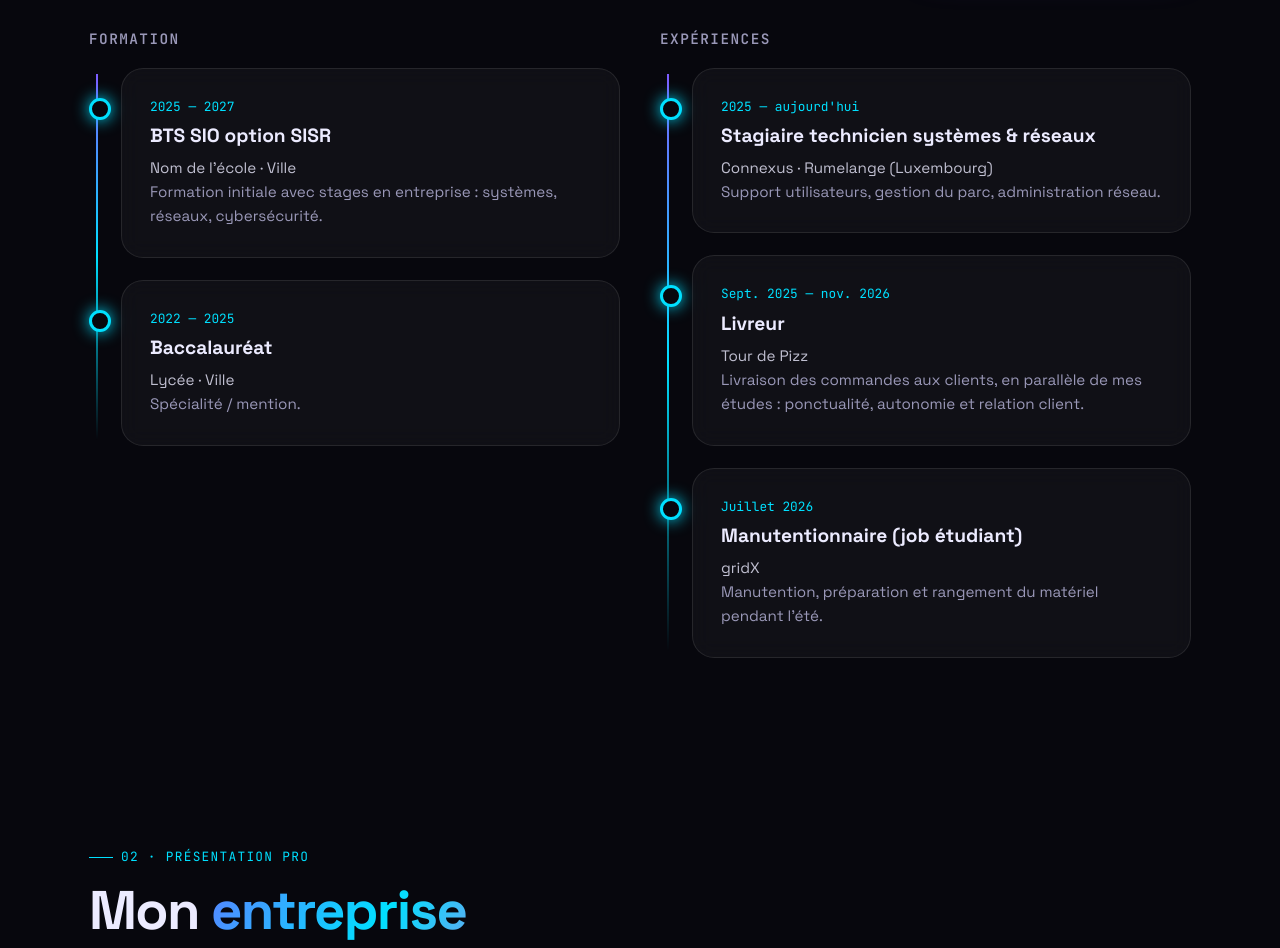
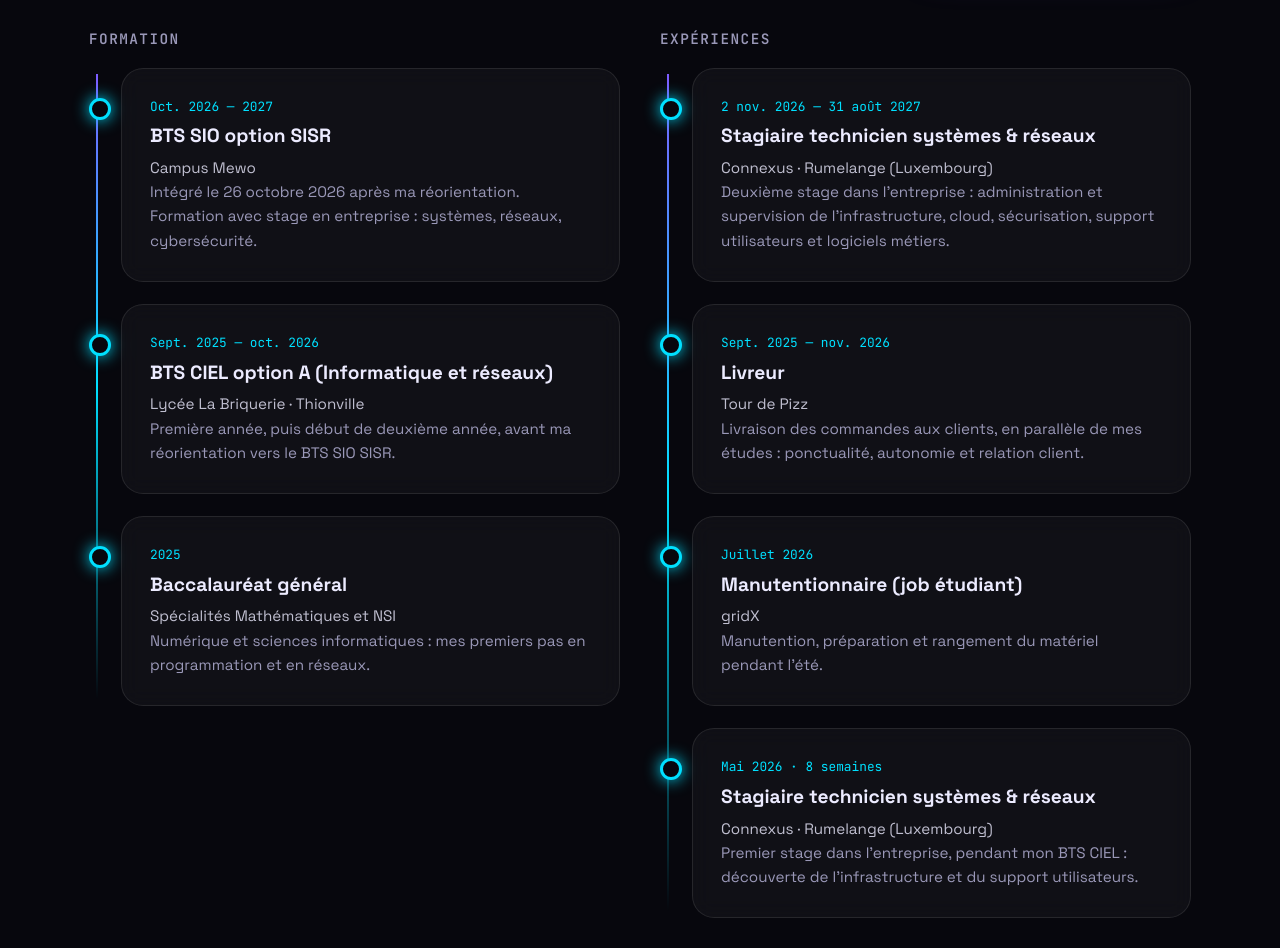
Before and after one commit to nxthox/nxthox.github.io, a plain HTML site: page index.html in a window 1280 px wide. Shown: the part 1523-2471 px from the top of the page. Drawn offline with Linux system fonts and the light colour scheme.

Commit message:
Add files via upload

```diff
--- a/index.html
+++ b/index.html
@@ -387,13 +387,15 @@ const DATA = {
   skills: ["Windows Server","Active Directory","Linux / Debian","Proxmox","pfSense","VLAN","VPN","GLPI","PowerShell","Bash","Docker","Cisco"],
 
   formation: [
-    {date:"2025 — 2027", titre:"BTS SIO option SISR", lieu:"Nom de l'école · Ville", desc:"Formation initiale avec stages en entreprise : systèmes, réseaux, cybersécurité."},
-    {date:"2022 — 2025", titre:"Baccalauréat", lieu:"Lycée · Ville", desc:"Spécialité / mention."},
+    {date:"Oct. 2026 — 2027", titre:"BTS SIO option SISR", lieu:"Campus Mewo", desc:"Intégré le 26 octobre 2026 après ma réorientation. Formation avec stage en entreprise : systèmes, réseaux, cybersécurité."},
+    {date:"Sept. 2025 — oct. 2026", titre:"BTS CIEL option A (Informatique et réseaux)", lieu:"Lycée La Briquerie · Thionville", desc:"Première année, puis début de deuxième année, avant ma réorientation vers le BTS SIO SISR."},
+    {date:"2025", titre:"Baccalauréat général", lieu:"Spécialités Mathématiques et NSI", desc:"Numérique et sciences informatiques : mes premiers pas en programmation et en réseaux."},
   ],
   experience: [
-    {date:"2025 — aujourd'hui", titre:"Stagiaire technicien systèmes & réseaux", lieu:"Connexus · Rumelange (Luxembourg)", desc:"Support utilisateurs, gestion du parc, administration réseau."},
+    {date:"2 nov. 2026 — 31 août 2027", titre:"Stagiaire technicien systèmes & réseaux", lieu:"Connexus · Rumelange (Luxembourg)", desc:"Deuxième stage dans l'entreprise : administration et supervision de l'infrastructure, cloud, sécurisation, support utilisateurs et logiciels métiers."},
     {date:"Sept. 2025 — nov. 2026", titre:"Livreur", lieu:"Tour de Pizz", desc:"Livraison des commandes aux clients, en parallèle de mes études : ponctualité, autonomie et relation client."},
     {date:"Juillet 2026", titre:"Manutentionnaire (job étudiant)", lieu:"gridX", desc:"Manutention, préparation et rangement du matériel pendant l'été."},
+    {date:"Mai 2026 · 8 semaines", titre:"Stagiaire technicien systèmes & réseaux", lieu:"Connexus · Rumelange (Luxembourg)", desc:"Premier stage dans l'entreprise, pendant mon BTS CIEL : découverte de l'infrastructure et du support utilisateurs."},
   ],
 
   entNom: "Connexus",
@@ -531,7 +533,7 @@ function showTP(b) {
   $$("#tabs button").forEach(x => x.classList.toggle("on", x.dataset.b === b));
   $("#tpGrid").innerHTML = !DATA.tp[b].length ? `<div class="card reveal" style="grid-column:1/-1;text-align:center;padding:56px 28px">
     <div class="icon" style="margin:0 auto 16px">🚧</div><h3 style="margin-bottom:6px">Premiers TP en préparation</h3>
-    <p style="color:var(--muted);max-width:480px;margin:0 auto">Arrivé en formation en novembre 2026, mes travaux pratiques du ${b} seront publiés ici au fil de l'année.</p></div>` :
+    <p style="color:var(--muted);max-width:480px;margin:0 auto">Arrivé au Campus Mewo fin octobre 2026, mes travaux pratiques du ${b} seront publiés ici au fil de l'année.</p></div>` :
   DATA.tp[b].map((t, i) => `<div class="card tp reveal">
     <div class="icon">${t.icon}</div><div class="num">${b.replace("Bloc ", "B")} · TP ${String(i + 1).padStart(2, "0")}</div>
     <h3>${t.titre}</h3><p>${t.desc}</p>${t.lien ? `<a class="link" href="${t.lien}" target="_blank" rel="noopener">Voir le document →</a>` : ""}</div>`).join("");
```
